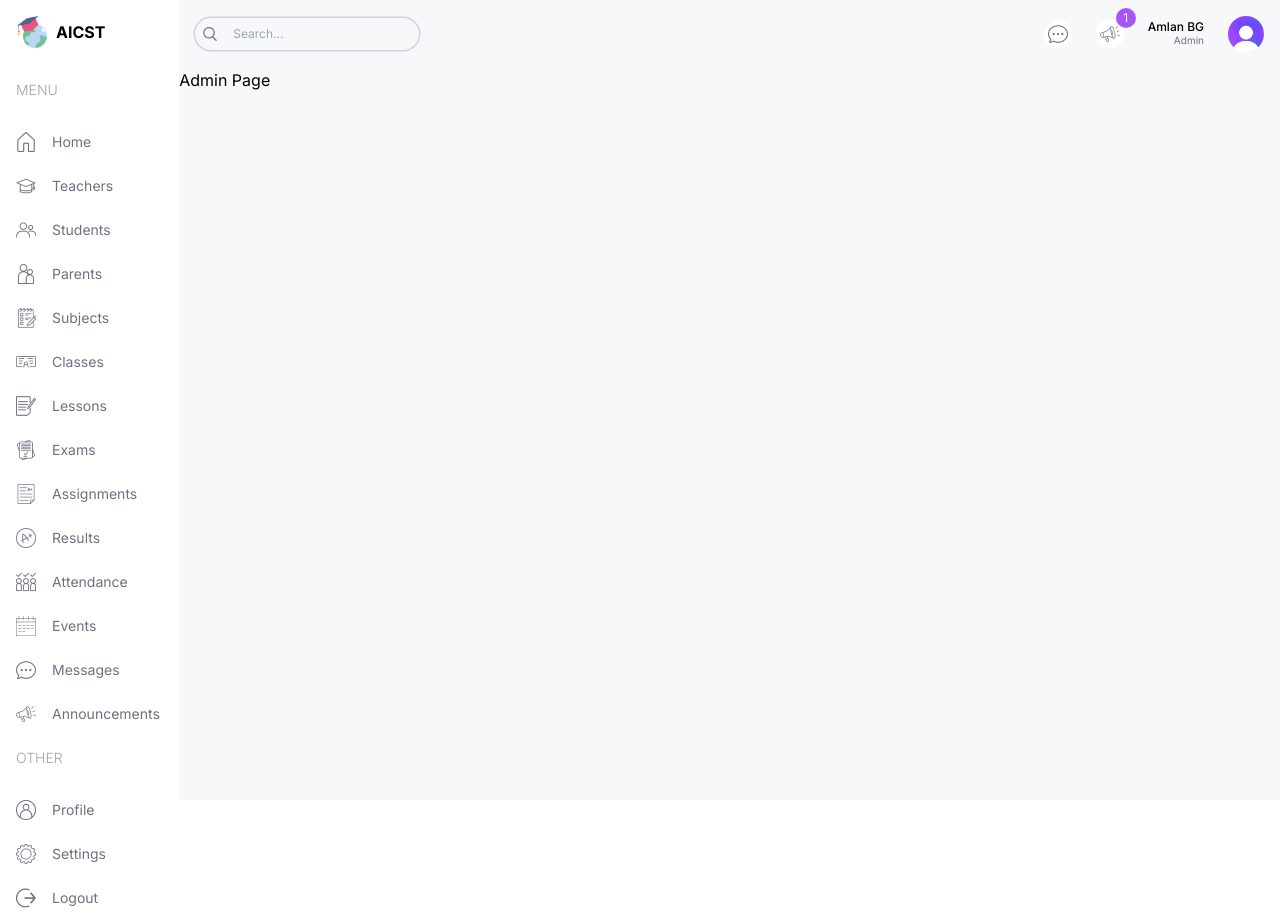
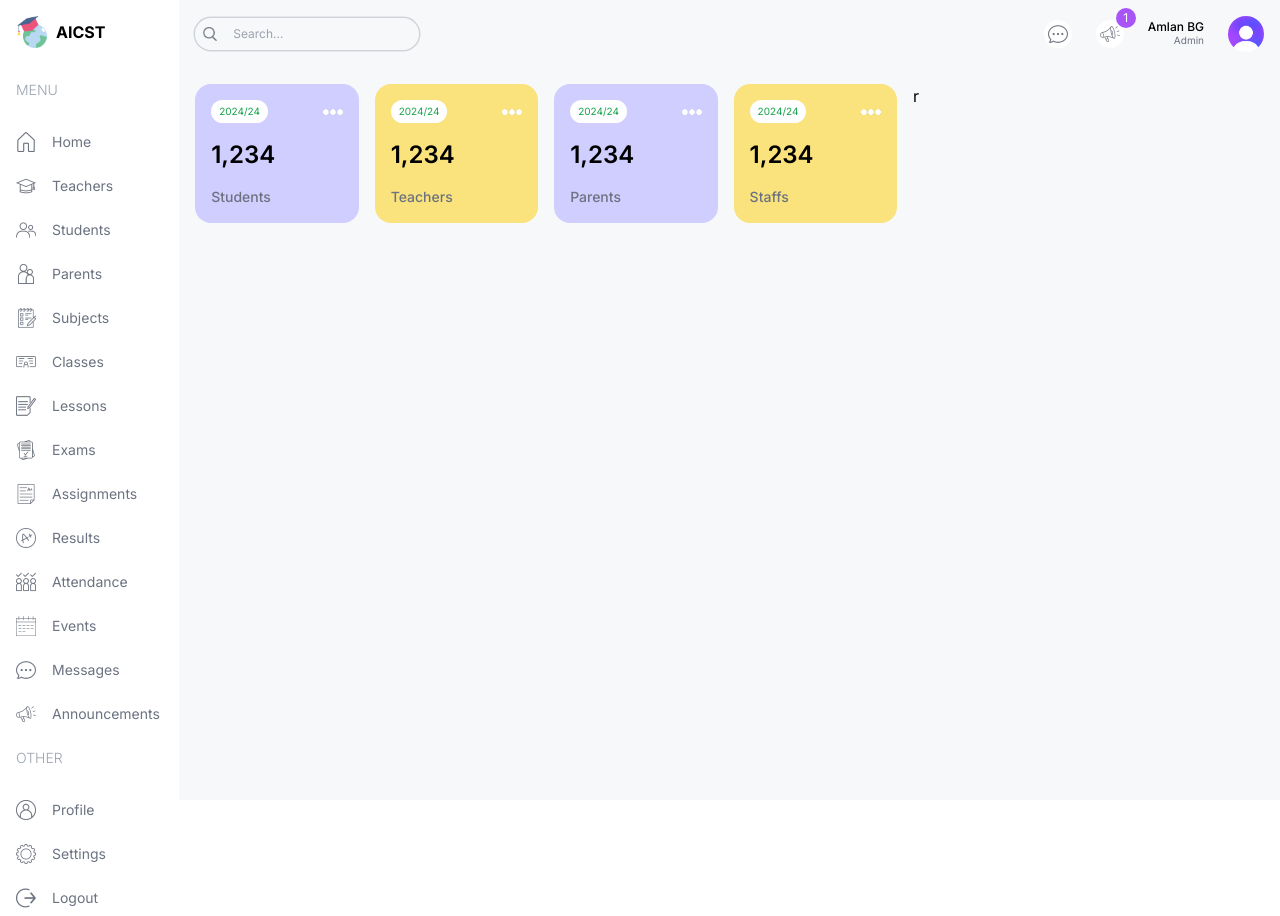
Before and after one commit to amlanxbghn/dashboard, a Next.js app: page /admin in a window 1280 px wide. Built offline with nearby package versions, Linux system fonts and the light colour scheme.

Commit message:
User Cards

```diff
--- a/src/app/(dashboard)/admin/page.tsx
+++ b/src/app/(dashboard)/admin/page.tsx
@@ -1,6 +1,23 @@
+import UserCard from "@/components/UserCard"
+
 const AdminPage = () => {
   return (
-    <div className="">Admin Page</div>
+    <div className="p-4 flex gap-4 flex-col md:flex-row">
+      {/* left */}
+      <div className="w-full lg:w-2/3">
+        {/* user cards */}
+        <div className="flex gap-4 justify-between flex-wrap">
+          <UserCard type="student"/>
+          <UserCard type="teacher"/>
+          <UserCard type="parent"/>
+          <UserCard type="staff"/>
+        </div>
+      </div>
+      {/* right */}
+      <div className="w-full lg:w-1/3">
+        r
+      </div>
+    </div>
   )
 }
 
--- /dev/null
+++ b/src/components/UserCard.tsx
@@ -0,0 +1,22 @@
+import Image from "next/image"
+
+const UserCard = ({type}:{type:string}) => {
+  return (
+    <div className="rounded-2xl odd:bg-dashboardPurple even:bg-dashboardYellow p-4 flex-1 min-w-[130px]">
+        <div className="flex justify-between items-center">
+            <span className="text-[10px] bg-white px-2 py-1 rounded-full text-green-600">
+                2024/24
+            </span>
+            <Image src="/more.png" alt="" width={20} height={20}/>
+        </div>
+        <h1 className="text-2xl font-semibold my-4">
+            1,234
+        </h1>
+        <h2 className="capitalize text-sm font-medium text-gray-500">
+            {type}s
+        </h2>
+    </div>
+  )
+}
+
+export default UserCard
--- a/tailwind.config.ts
+++ b/tailwind.config.ts
@@ -13,6 +13,14 @@
         "gradient-conic":
           "conic-gradient(from 180deg at 50% 50%, var(--tw-gradient-stops))",
       },
+      colors: {
+        dashboardSky: "#C3EBFA",
+        dashboardSkyLight: "#EDF9FD",
+        dashboardPurple: "#CFCEFF",
+        dashboardPurpleLight: "#F1F0FF",
+        dashboardYellow: "#FAE27C",
+        dashboardYellowLight: "#FEFCE8",
+      }
     },
   },
   plugins: [],
```
Also changed, not shown: public/more.png (added).
